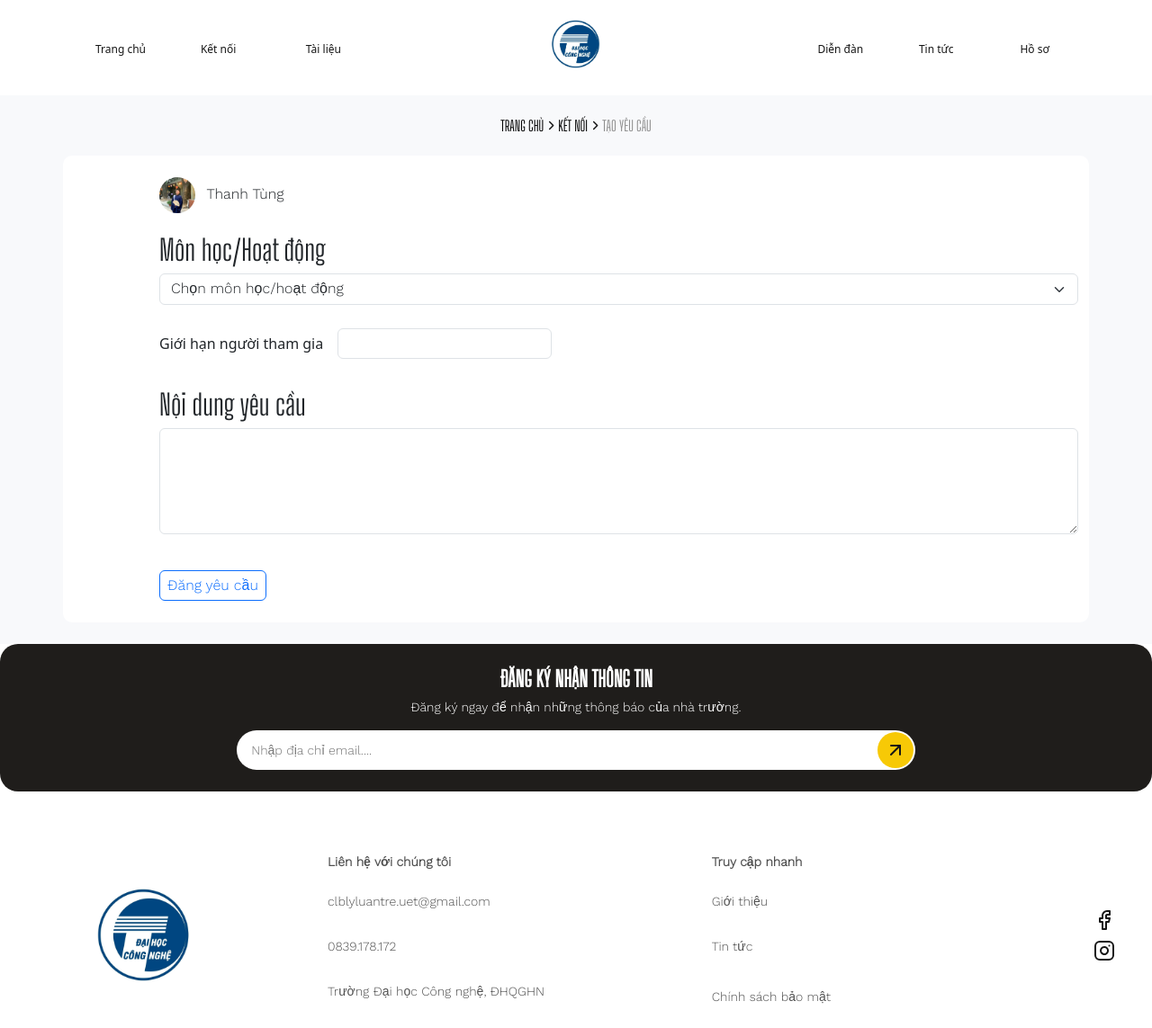
After one commit to ThanhTung0101/INT4050, a Django app: page /add-request/ in a window 1280 px wide. The commit adds this page. Shown: the whole page at 90% size. Run offline with Django 4.2, Linux system fonts and the light colour scheme; parts of the project's set-up code (start-up, migrations or seed data) failed here and were passed over; some libraries are stand-ins or nearby versions.

Commit message:
update add request

```diff
--- a/templates/pages/add_forum.html
+++ b/templates/pages/add_forum.html
@@ -21,7 +21,7 @@
         <div class="row py-4 post-user-info">
             <div class="col-lg-1"></div>
             <div class="col-lg-11 col-sm-8 col-12">
-                <img src="{% static 'img/avt_img.jpg' %}" class="rounded-circle me-2" height="40px">
+                <img src="{% static 'img/avt_img.jpg' %}" class="rounded-circle me-2" height="40px" width="40px" style="object-fit: cover;">
                 Thanh Tùng
             </div>
         </div>
--- /dev/null
+++ b/templates/pages/add_request.html
@@ -0,0 +1,77 @@
+{% extends 'layouts/base.html' %}
+{% load static %}
+
+{% block content %}
+<div id="detail-post-body" class="container-fluid py-4">
+    <div class="pb-4">
+        <div class="col page-adress d-flex align-items-center justify-content-center">
+          <a href="{% url 'home' %}">
+            <p class="mb-0">TRANG CHỦ</p>
+          </a>
+          <span class="d-flex align-items-center"><img src="{% static 'icons/arrowRightBlack.svg' %}" class="w-100" alt="arrow"></span>
+          <a href="{% url 'couple_friends' %}">
+            <p class="mb-0">KẾT NỐI</p>
+          </a>
+          <span class="d-flex align-items-center"><img src="{% static 'icons/arrowRightBlack.svg' %}" class="w-100" alt="arrow"></span>
+          <p class="current-page">TẠO YÊU CẦU</p>
+        </div>
+    </div>
+
+    <div class="container detail-post-content">
+        <div class="row py-4 post-user-info">
+            <div class="col-lg-1"></div>
+            <div class="col-lg-11 col-sm-8 col-12">
+                <img src="{% static 'img/avt_img.jpg' %}" class="rounded-circle me-2" height="40px" width="40px" style="object-fit: cover;">
+                Thanh Tùng
+            </div>
+        </div>
+        <div class="row">
+            <div class="col-sm-1"></div>
+            <div class="col-sm-11 col-12">
+                <div class="mb-3">
+                    <label for="forumName" class="form-label post-forum-title">Môn học/Hoạt động</label>
+                    <select class="form-select post-forum-text" aria-label="Default select example">
+                        <option selected value="">Chọn môn học/hoạt động</option>
+                        {% for item in "abcd" %}
+                        <option value="Nhập môn lập trình">Nhập môn lập trình</option>
+                        {% endfor %}
+                      </select>
+                  </div>
+            </div>
+        </div>
+
+        <div class="row mt-2">
+            <div class="col-sm-1"></div>
+            <div class="col-sm-11 col-12 pb-4">
+                <div class="row g-3 align-items-center">
+                    <div class="col-auto">
+                        <label for="peopleNumber" class="col-form-label post-forum-">Giới hạn người tham gia</label>
+                    </div>
+                    <div class="col-auto">
+                        <input type="text" id="peopleNumber" class="form-control post-forum-text" aria-describedby="passwordHelpInline">
+                    </div>
+                </div>
+            </div>
+        </div>
+
+        <div class="row mt-2">
+            <div class="col-sm-1"></div>
+            <div class="col-sm-11 col-12 pb-4">
+                <div class="mb-3">
+                    <label for="forumDescription" class="form-label post-forum-title">Nội dung yêu cầu</label>
+                    <textarea class="form-control post-forum-text" id="forumDescription" rows="5" cols="100%"></textarea>
+                  </div>
+            </div>
+        </div>
+        <div class="row post-forum-text">
+            <div class="col-sm-1"></div>
+            <div class="col-sm-6 col-12 pb-4 d-flex">
+                <button class="btn px-2 py-1 me-2 btn-outline-primary d-flex align-items-center">
+                    Đăng yêu cầu
+                </button>
+            </div>
+        </div>
+    </div>
+</div>
+
+{% endblock content %}
--- a/templates/pages/couple_friends.html
+++ b/templates/pages/couple_friends.html
@@ -15,7 +15,10 @@
                         <button class="btn btn-outline-primary me-3 filter-content">Môn học</button>
                     </a>
                     <a data-bs-toggle="modal" data-bs-target="#request-filter">
-                        <button class="btn btn-outline-primary filter-content">Hoạt động</button>
+                        <button class="btn btn-outline-primary me-3 filter-content">Hoạt động</button>
+                    </a>
+                    <a href="{% url 'add_request' %}">
+                        <button class="btn btn-outline-primary filter-content">Tạo yêu cầu</button>
                     </a>
                 </div>
                 {% comment %} <div class="col-md-6">
--- a/urls.py
+++ b/urls.py
@@ -20,6 +20,7 @@ from django.urls import include, path, re_path
 
 from views import (
     AddForumPage,
+    AddRequestPage,
     CoupleFriendPage,
     DetailDocumentPage,
     DetailForumPage,
@@ -43,6 +44,7 @@ urlpatterns = [
     path("dang-ky/", SignUp.as_view(), name="register"),
     path("home/", HomePage.as_view(), name="home"),
     path("doi-ban/", CoupleFriendPage.as_view(), name="couple_friends"),
+    path("add-request/", AddRequestPage.as_view(), name="add_request"),
     path("gui-yeu-cau/", SendRequestPage.as_view(), name="send_request"),
     path(
         "dong-gop-tai-lieu/",
--- a/views/__init__.py
+++ b/views/__init__.py
@@ -1,3 +1,4 @@
+from .add_request import AddRequestPage
 from .couple_friend import CoupleFriendPage
 from .document.detail import DetailDocumentPage
 from .document.list import DocumentListView
@@ -29,4 +30,5 @@ __all__ = [
     "UpdateProfilePage",
     "DocumentListView",
     "MyRequestPage",
+    "AddRequestPage",
 ]
--- /dev/null
+++ b/views/add_request.py
@@ -0,0 +1,10 @@
+from django.views.generic import TemplateView
+
+
+class AddRequestPage(TemplateView):
+    template_name = "pages/add_request.html"
+
+    def get(self, request, *args, **kwargs):
+        context = self.get_context_data(**kwargs)
+        context["page_name"] = "add_request"
+        return self.render_to_response(context)
```
